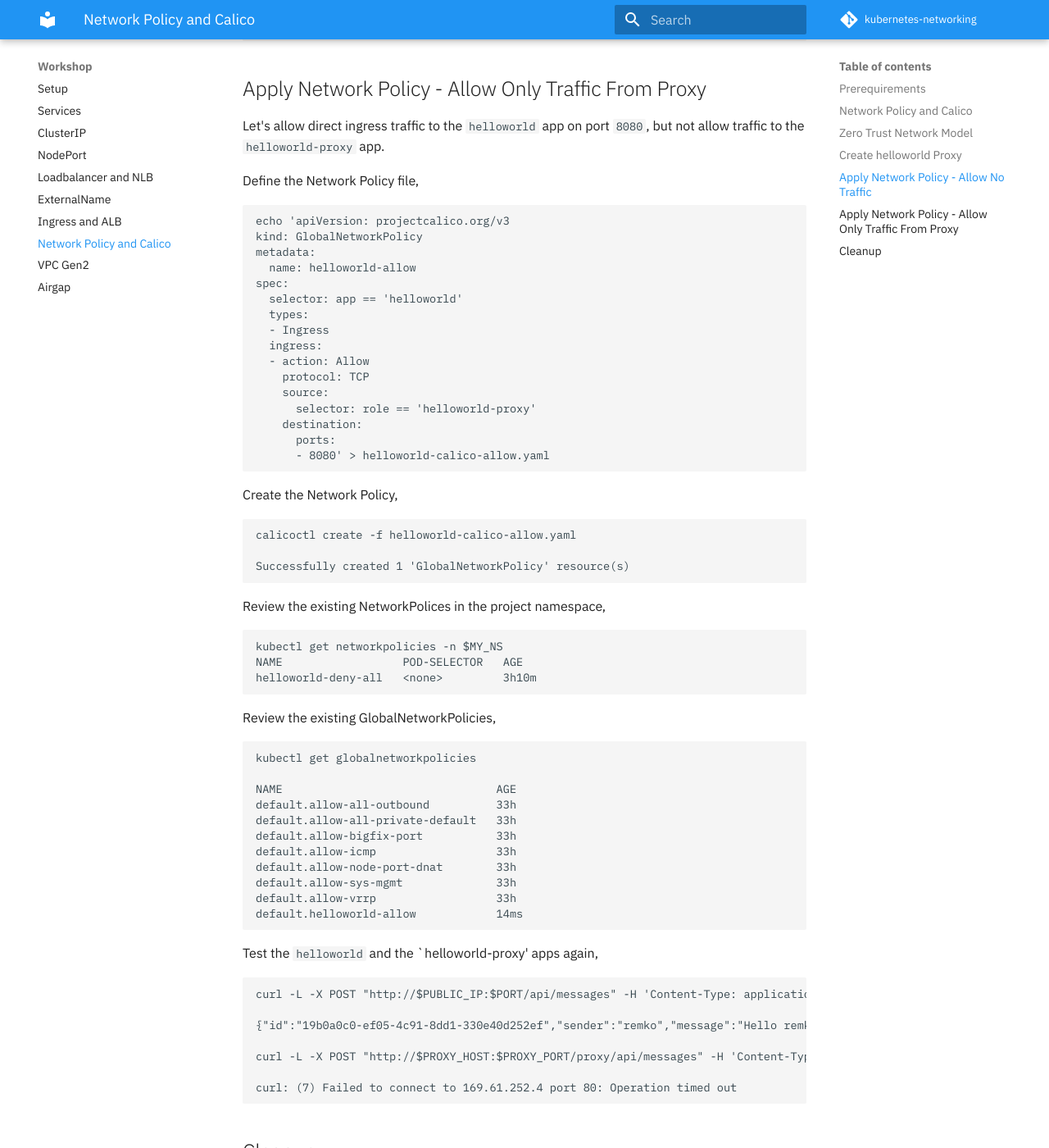
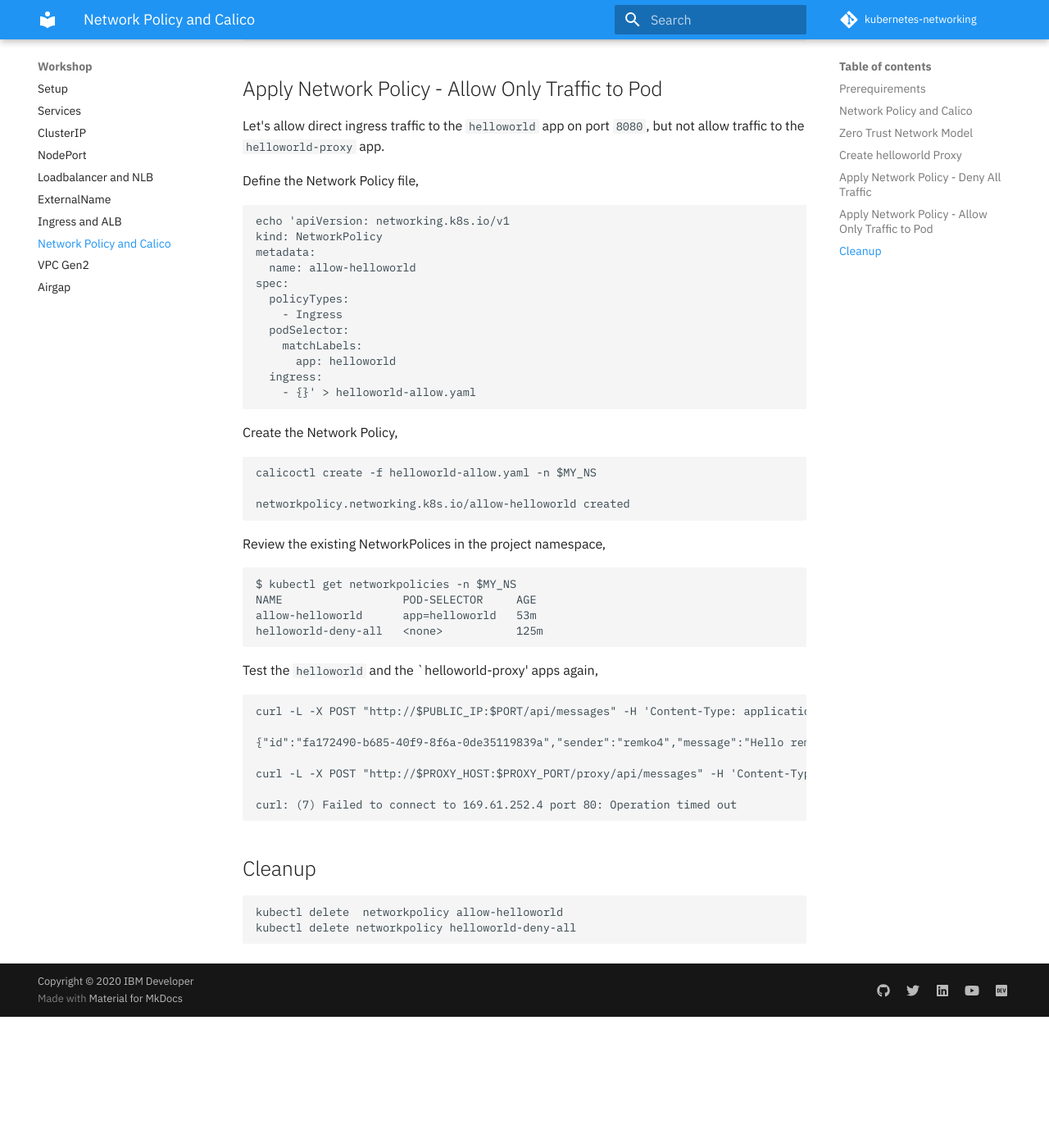
Before and after one commit to IBM/kubernetes-networking, an MkDocs documentation site: the page built from docs/networkpolicy.md, in a window 1280 px wide and 1400 px high, scrolled down 5249 px. Shown: the whole window at 82% size. Built offline with MkDocs 1.6.1 and Material for MkDocs 9.7.7, drawn with Linux system fonts in a browser that asks for light colours; comment, search, counter and statistics services are not loaded; after the commit the page ends 6489 px from its top, so only the background shows below that; some of the changed text lies outside the part shown.

Commit message:
Update networkpolicy.md

````diff
--- a/docs/networkpolicy.md
+++ b/docs/networkpolicy.md
@@ -157,7 +157,7 @@ curl -L -X POST "http://$PROXY_HOST:$PROXY_NODEPORT/proxy/api/messages" -H 'Cont
 
 The source code for the helloworld application can be found [here](https://github.com/remkohdev/helloworld/blob/master/src/main/java/com/example/helloworld/APIController.java).
 
-## Apply Network Policy - Allow No Traffic
+## Apply Network Policy - Deny All Traffic
 
 Define the Network Policy file to deny all traffic,
 
@@ -213,71 +213,52 @@ helloworld         LoadBalancer   172.21.145.243   169.61.252.3   8080:30663/TCP
 helloworld-proxy   LoadBalancer   172.21.74.243    169.61.252.4   8080:30005/TCP   141m
 ```
 
-## Apply Network Policy - Allow Only Traffic From Proxy
+## Apply Network Policy - Allow Only Traffic to Pod
 
 Let's allow direct ingress traffic to the `helloworld` app on port `8080`, but not allow traffic to the `helloworld-proxy` app.
 
 Define the Network Policy file,
 
 ```
-echo 'apiVersion: projectcalico.org/v3
-kind: GlobalNetworkPolicy
+echo 'apiVersion: networking.k8s.io/v1
+kind: NetworkPolicy
 metadata:
-  name: helloworld-allow
+  name: allow-helloworld
 spec:
-  selector: app == 'helloworld'
-  types:
-  - Ingress
+  policyTypes:
+    - Ingress
+  podSelector:
+    matchLabels:
+      app: helloworld
   ingress:
-  - action: Allow
-    protocol: TCP
-    source:
-      selector: role == 'helloworld-proxy'
-    destination:
-      ports:
-      - 8080' > helloworld-calico-allow.yaml
+    - {}' > helloworld-allow.yaml
 ```
 
 Create the Network Policy,
 
 ```
-calicoctl create -f helloworld-calico-allow.yaml
+calicoctl create -f helloworld-allow.yaml -n $MY_NS
 
-Successfully created 1 'GlobalNetworkPolicy' resource(s)
+networkpolicy.networking.k8s.io/allow-helloworld created
 ```
 
 Review the existing NetworkPolices in the project namespace,
 
 ```
-kubectl get networkpolicies -n $MY_NS
-NAME                  POD-SELECTOR   AGE
-helloworld-deny-all   <none>         3h10m
-```
-
-Review the existing GlobalNetworkPolicies,
-
-```
-kubectl get globalnetworkpolicies
-
-NAME                                AGE
-default.allow-all-outbound          33h
-default.allow-all-private-default   33h
-default.allow-bigfix-port           33h
-default.allow-icmp                  33h
-default.allow-node-port-dnat        33h
-default.allow-sys-mgmt              33h
-default.allow-vrrp                  33h
-default.helloworld-allow            14ms
+$ kubectl get networkpolicies -n $MY_NS
+NAME                  POD-SELECTOR     AGE
+allow-helloworld      app=helloworld   53m
+helloworld-deny-all   <none>           125m
 ```
 
 Test the `helloworld` and the `helloworld-proxy' apps again,
 
 ```
-curl -L -X POST "http://$PUBLIC_IP:$PORT/api/messages" -H 'Content-Type: application/json' -d '{ "sender": "remko" }'
+curl -L -X POST "http://$PUBLIC_IP:$PORT/api/messages" -H 'Content-Type: application/json' -d '{ "sender": "remko4" }'
 
-{"id":"19b0a0c0-ef05-4c91-8dd1-330e40d252ef","sender":"remko","message":"Hello remko (direct)","host":null}
+{"id":"fa172490-b685-40f9-8f6a-0de35119839a","sender":"remko4","message":"Hello remko4 (direct)","host":null}
 
-curl -L -X POST "http://$PROXY_HOST:$PROXY_PORT/proxy/api/messages" -H 'Content-Type: application/json' -H 'Content-Type: application/json' -d '{ "sender": "remko", "host": "helloworld:8080" }'
+curl -L -X POST "http://$PROXY_HOST:$PROXY_PORT/proxy/api/messages" -H 'Content-Type: application/json' -H 'Content-Type: application/json' -d '{ "sender": "remko4", "host": "helloworld:8080" }'
 
 curl: (7) Failed to connect to 169.61.252.4 port 80: Operation timed out
 ```
@@ -285,6 +266,6 @@ curl: (7) Failed to connect to 169.61.252.4 port 80: Operation timed out
 ## Cleanup
 
 ```
-kubectl delete globalnetworkpolicy default.helloworld-allow
+kubectl delete  networkpolicy allow-helloworld
 kubectl delete networkpolicy helloworld-deny-all
 ```
````
